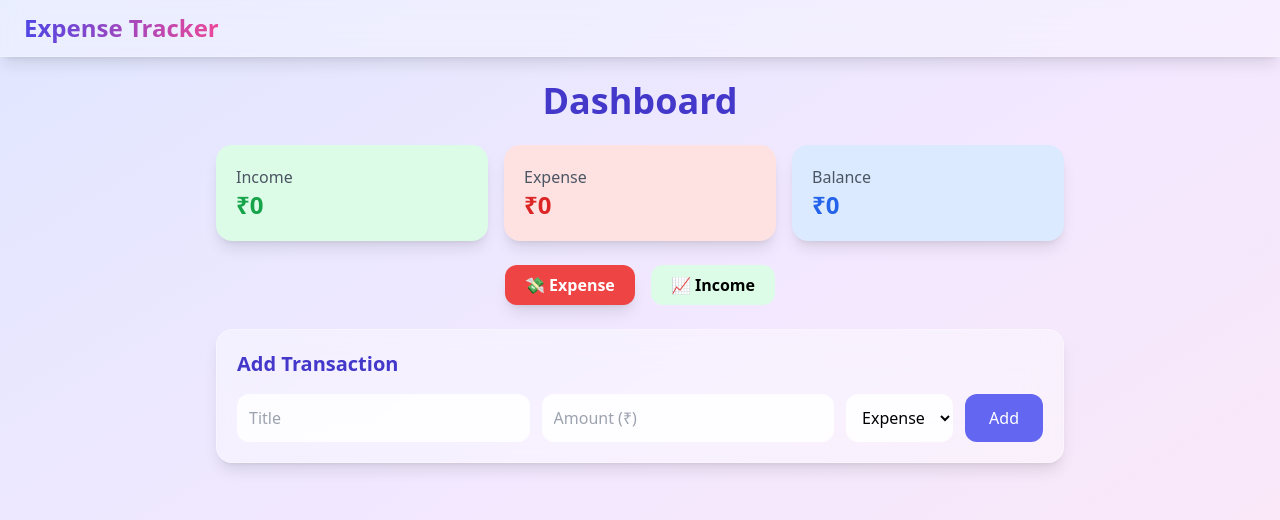
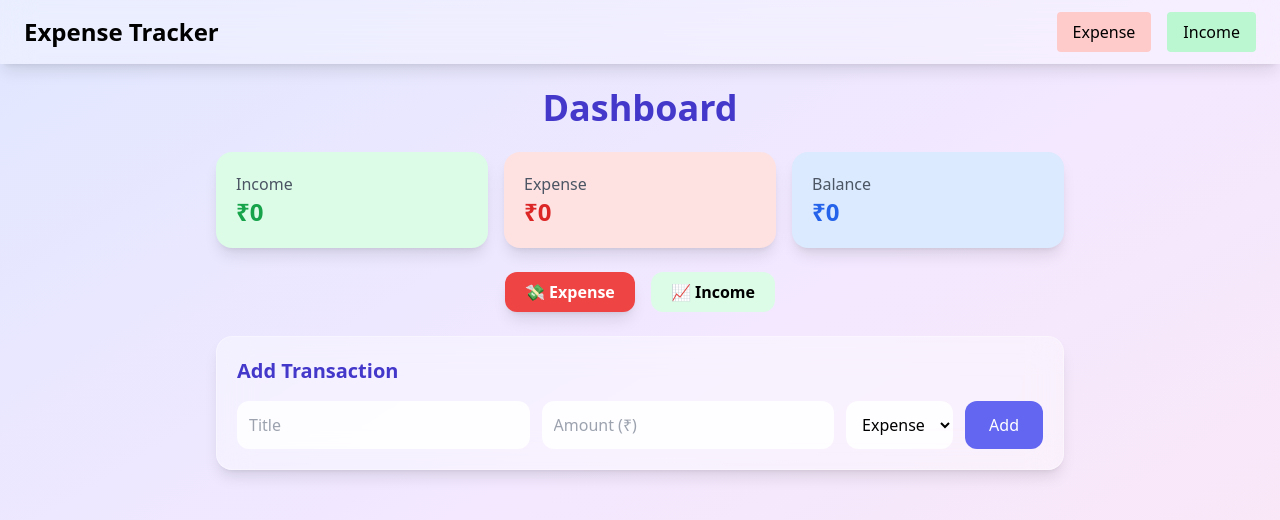
Before and after one commit to Raksha8277/Expense-Tracker, a React (Vite) app in the folder frontend/: page / in a window 1280 px wide. Shown: the top 520 px of the page. Built offline with nearby package versions, Linux system fonts and the light colour scheme; no server answers.

Commit message:
Update Navbar

```diff
--- a/frontend/src/components/Navbar.tsx
+++ b/frontend/src/components/Navbar.tsx
@@ -1,18 +1,35 @@
+import { useNavigate } from "react-router-dom";
+
 export default function Navbar() {
+  const navigate = useNavigate();
 
   return (
-    <div className="flex justify-between items-center px-6 py-3 bg-white/30 backdrop-blur-lg shadow-lg border-b border-white/20">
+    <div className="flex justify-between items-center px-6 py-3 bg-white/30 backdrop-blur-lg shadow-lg">
 
-
-      <h1 className="text-2xl font-bold bg-gradient-to-r from-indigo-600 to-pink-500 bg-clip-text text-transparent">
-         Expense Tracker
+      <h1
+        onClick={() => navigate("/")}
+        className="text-2xl font-bold cursor-pointer"
+      >
+        Expense Tracker
       </h1>
 
+      <div className="flex gap-4">
 
-      <div className="flex items-center gap-4">
+        <button
+          onClick={() => navigate("/expenses")}
+          className="px-4 py-2 bg-red-200 rounded"
+        >
+          Expense
+        </button>
+
+        <button
+          onClick={() => navigate("/income")}
+          className="px-4 py-2 bg-green-200 rounded"
+        >
+          Income
+        </button>
 
       </div>
-
     </div>
   );
 }
```
